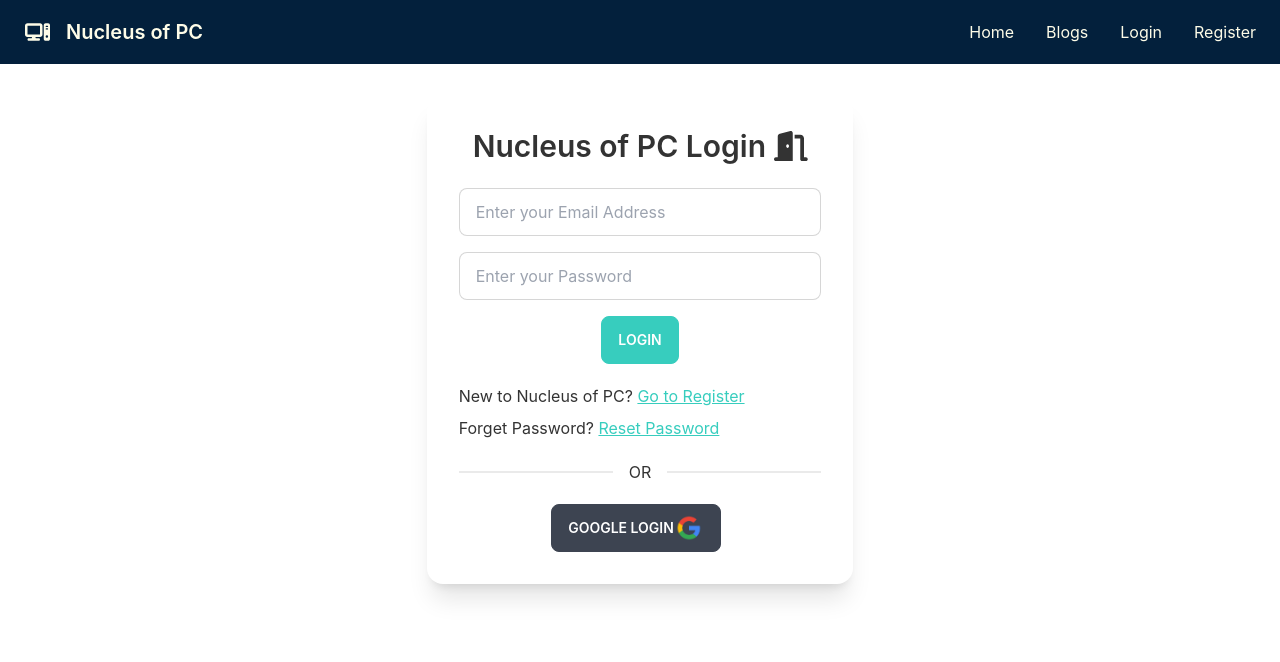
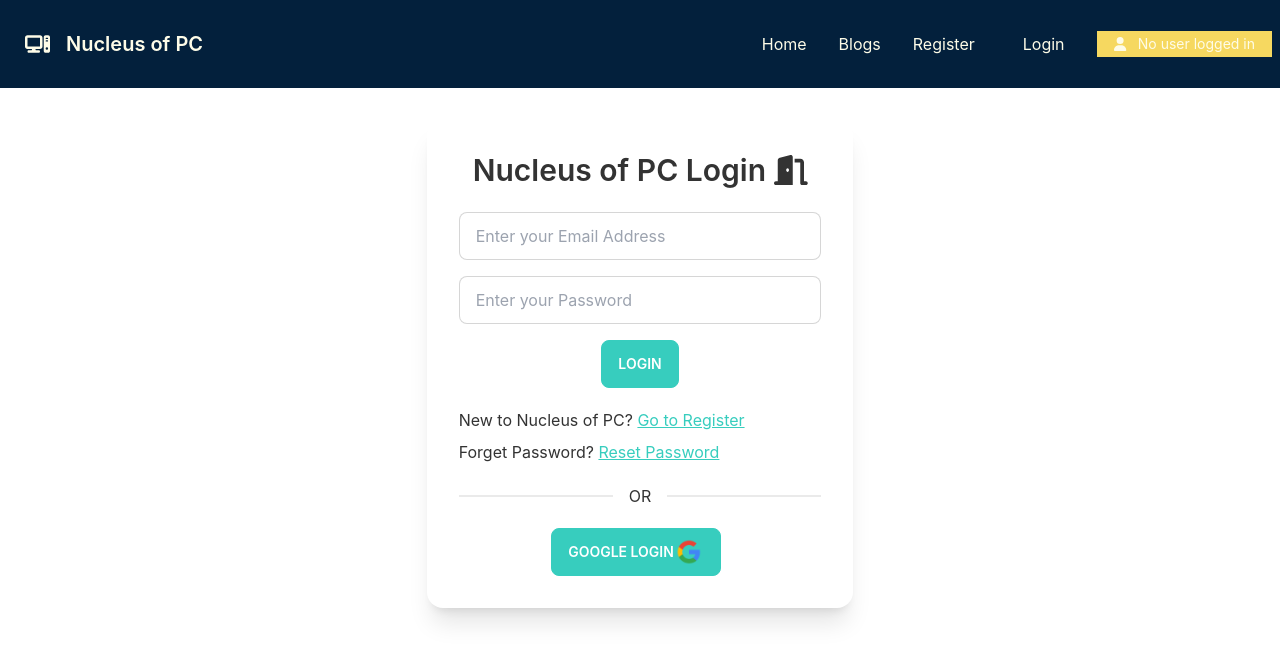
Before and after one commit to Tohidul29/Nucleus-of-PC-Clientsite, a React (Create React App) app: page /login in a window 1280 px wide. Shown: the top 662 px of the page. Built offline with nearby package versions, Linux system fonts and the light colour scheme; no server answers.

Commit message:
logout and display name on the navbar added

```diff
--- a/src/components/Shared/Header/Header.js
+++ b/src/components/Shared/Header/Header.js
@@ -1,15 +1,39 @@
-import { faComputer } from '@fortawesome/free-solid-svg-icons';
+import { faComputer, faUser } from '@fortawesome/free-solid-svg-icons';
 import { FontAwesomeIcon } from '@fortawesome/react-fontawesome';
+import { signOut } from 'firebase/auth';
 import React from 'react';
+import { useAuthState } from 'react-firebase-hooks/auth';
 import { Link } from 'react-router-dom';
+import auth from '../../../firebase.init';
 
 const Header = () => {
+    const [user] = useAuthState(auth);
+    const handleLogout = () => {
+        signOut(auth);
+    }
+    console.log(user);
     const menuItems =
         <>
             <li tabIndex="0"><Link to='/home'>Home</Link></li>
             <li tabIndex="1"><Link to='/blogs'>Blogs</Link></li>
-            <li tabIndex="2"><Link to='/login'>Login</Link></li>
             <li tabIndex="3"><Link to='/register'>Register</Link></li>
+            <li>
+                {
+                    user ?
+                        <li onClick={handleLogout}>Logout</li>
+                        :
+                        <li><Link to='/login'>Login</Link></li>
+                }
+            </li>
+
+            <li className='items-center'>
+                {
+                    user ?
+                        <div class="badge badge-secondary"><FontAwesomeIcon icon={faUser}></FontAwesomeIcon> {user.displayName || user.email}</div>
+                        :
+                        <div class="badge badge-secondary"><FontAwesomeIcon icon={faUser}></FontAwesomeIcon> No user logged in</div>
+                }
+            </li>
         </>
     return (
         <div className="navbar bg-[#03203C] text-yellow-50">
@@ -22,7 +46,7 @@
                         {menuItems}
                     </ul>
                 </div>
-                <Link to='/' className="btn btn-ghost normal-case text-xl"><FontAwesomeIcon icon={faComputer} className="mr-4"/> Nucleus of PC</Link>
+                <Link to='/' className="btn btn-ghost normal-case text-xl"><FontAwesomeIcon icon={faComputer} className="mr-4" /> Nucleus of PC</Link>
             </div>
             <div className="navbar-end hidden lg:flex">
                 <ul className="menu menu-horizontal p-0 bg-[#03203C]">
--- a/src/components/SocialLogin/SocialLogin.js
+++ b/src/components/SocialLogin/SocialLogin.js
@@ -24,7 +24,7 @@
     }
     return (
         <div>
-            <button onClick={() => signInWithGoogle()} className="btn btn-dark text-white">Google Login <img src={googleLogo} width={30} height={30} alt="icon" /></button>
+            <button onClick={() => signInWithGoogle()} className="btn btn-accent text-white">Google Login <img src={googleLogo} width={30} height={30} alt="icon" /></button>
         </div>
     );
 };
```
